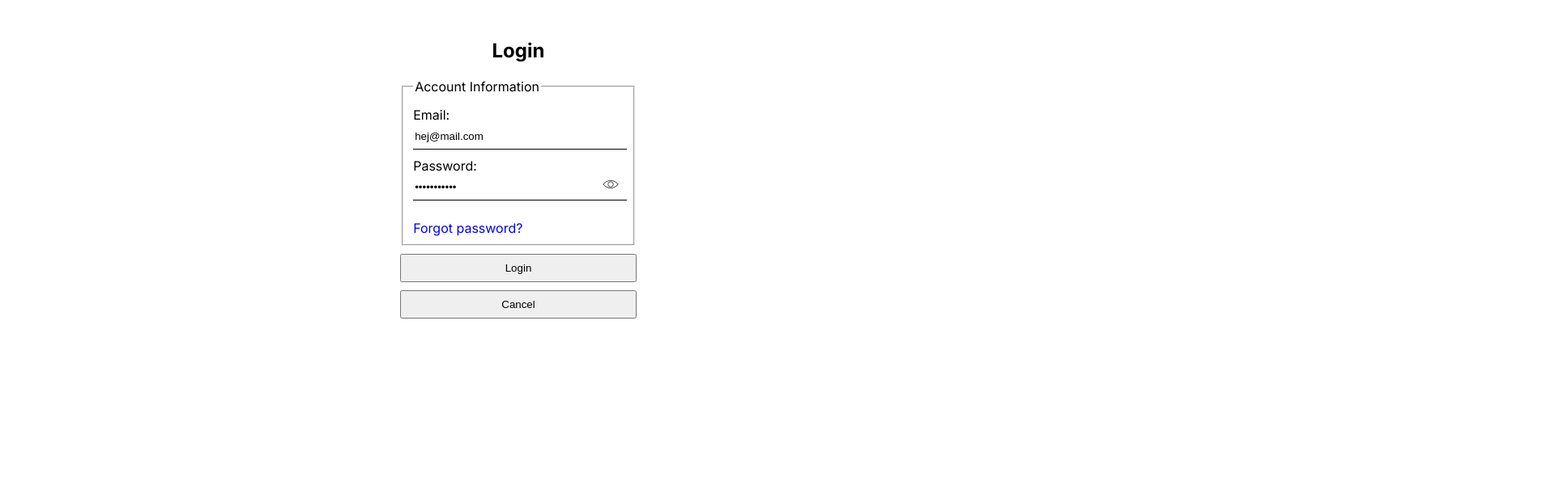
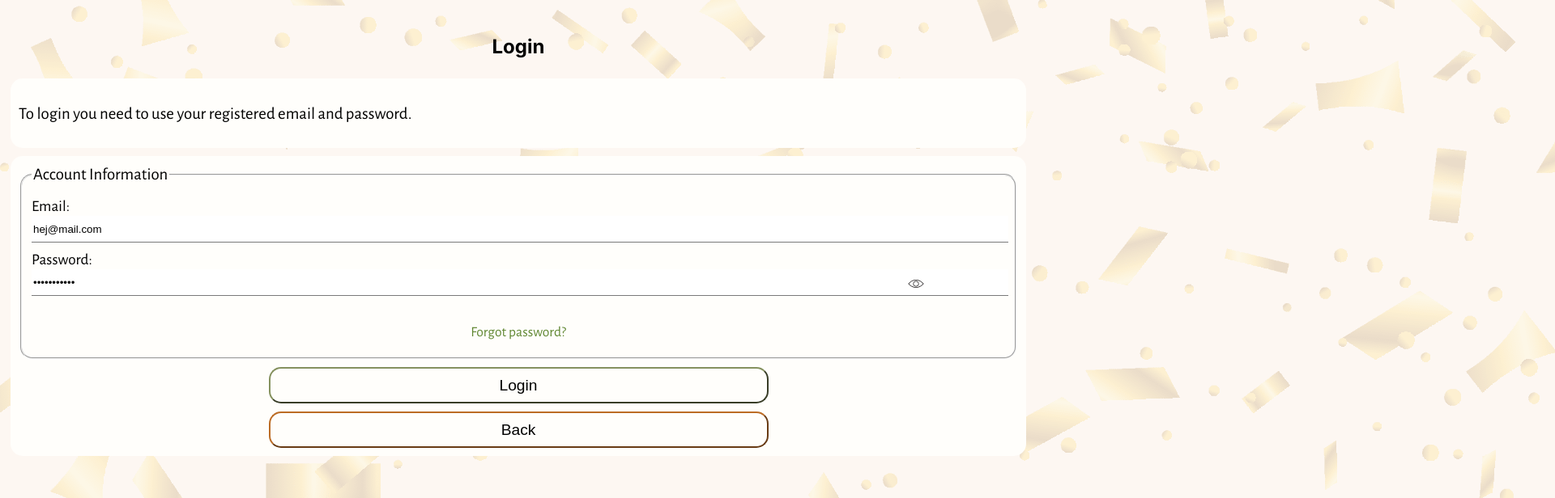
Before and after one commit to nanidam/degree-project-rendezevite, a Next.js app: page /login in a window 1280 px wide. Shown: the top 616 px of the page at 81% size, 1920 px wide, since content can reach past the window. Built offline with nearby package versions, Linux system fonts and the light colour scheme.

Commit message:
conditional rendering terms and conditions

```diff
--- a/app/components/loginRegisterForm.tsx
+++ b/app/components/loginRegisterForm.tsx
@@ -1,9 +1,8 @@
 "use client";
 
 import { useRouter } from "next/navigation";
-import { signIn } from "next-auth/react";
 import "./style/loginRegisterForm.scss";
-import SVG, { ReactSVG } from "react-svg";
+import { ReactSVG } from "react-svg";
 import React from "react";
 import { REGISTER_STATUS } from "@/utils/constants";
 import Link from "next/link";
@@ -30,6 +29,7 @@ const LoginRegisterForm: React.FC<LoginRegisterFormProps> = ({
     setShowPassword(!showPassword);
   };
 
+  //TODO: test all cases. Does every case need a break of their own?
   const handleAction = async (data: FormData) => {
     if (handleRegister) {
       const result = await handleRegister(data);
@@ -61,13 +61,25 @@ const LoginRegisterForm: React.FC<LoginRegisterFormProps> = ({
       {/* TODO: remove value when dev is done */}
       <section className="login-register-container">
         <h1>{loginRegisterHeader}</h1>
-        <form onSubmit={handleSubmit} action={handleAction}>
-          <fieldset>
-            <legend>Account Information</legend>
-            <article className="input-container">
-              <label htmlFor="email">Email:</label>
+        <article className="login-register-wrapper">
+          <p className="login-register-text">
+            To login you need to use your registered email and password.
+          </p>
+        </article>
+        <article className="login-register-wrapper">
+          <form
+            className="login-register-form"
+            onSubmit={handleSubmit}
+            action={handleAction}
+          >
+            <fieldset className="login-register-fieldset">
+              <legend className="login-register-legend">Account Information</legend>
+              <div className="input-container">
+                <label className="login-register-label" htmlFor="email">
+                  Email:
+                </label>
                 <input
-                className="inputfield"
+                  className="login-register-inputfield"
                   type="email"
                   id="email"
                   name="email"
@@ -75,11 +87,14 @@ const LoginRegisterForm: React.FC<LoginRegisterFormProps> = ({
                   value="hej@mail.com"
                   required
                 />
-            </article>
-            <article className="input-container">
-              <label htmlFor="password">Password:</label>
+              </div>
+
+              <div className="input-container">
+                <label className="login-register-label" htmlFor="password">
+                  Password:
+                </label>
                 <input
-                className="inputfield"
+                  className="login-register-inputfield"
                   type={showPassword ? "text" : "password"}
                   id="password"
                   name="password"
@@ -89,6 +104,7 @@ const LoginRegisterForm: React.FC<LoginRegisterFormProps> = ({
                   value="Testtest123"
                   required
                 />
+
                 {showPassword ? (
                   <ReactSVG
                     className="svg-eye"
@@ -102,25 +118,45 @@ const LoginRegisterForm: React.FC<LoginRegisterFormProps> = ({
                     onClick={handleTogglePasswordVisibility}
                   />
                 )}
-              {loginRegisterHeader === "Login" && (
+              </div>
+              <div className="password-terms">
+                {loginRegisterHeader === "Login" ? (
                   <Link className="forgot-password" href="/forgot-password">
                     Forgot password?
                   </Link>
+                ) : (
+                  <>
+                    <input
+                      className="terms-checkbox"
+                      type="checkbox"
+                      name="terms"
+                      required
+                    />
+                    <label className="terms-conditions" htmlFor="terms">
+                      By checking this, you agree to the{" "}
+                      <Link href="/terms-and-conditions">terms and conditions</Link>.
+                    </label>
+                  </>
                 )}
-            </article>
+              </div>
             </fieldset>
 
-          {registerMsg && <p className="error-message">{registerMsg}</p>}
+            {registerMsg && <p className="login-register-errorMsg">{registerMsg}</p>}
 
-          <article className="btns-container">
+            <div className="btns-container">
               <button className="login-register-btn" type="submit">
                 {loginRegisterHeader}
               </button>
-            <button className="cancel-btn" type="button" onClick={handleCancel}>
-              Cancel
+              <button
+                className="cancel-login-register-btn"
+                type="button"
+                onClick={handleCancel}
+              >
+                Back
               </button>
+            </div>
+          </form>
         </article>
-        </form>
       </section>
     </>
   );
--- a/app/components/style/loginRegisterForm.scss
+++ b/app/components/style/loginRegisterForm.scss
@@ -1,16 +1,47 @@
+@import "../../globals.scss";
+@import "../../../utils/constants.scss";
+@import "../../../utils/keyframes.scss";
+
 .login-register-container {
   display: flex;
   flex-direction: column;
   justify-content: center;
   align-items: center;
-  padding: 20px;
+  padding: 15px;
+
+  .login-register-wrapper {
+    background-color: $white;
+    border-radius: 15px;
+    margin: 5px 0;
+    padding: 10px;
+    width: 100%;
+    // animation: swingIn 0.5s ease-in-out forwards;
+
+    .login-register-text {
+      font-family: "Alegreya";
+      font-size: 1.3rem;
+    }
+
+    .login-register-form {
+      .login-register-fieldset {
+        border-radius: 15px;
+
+        .login-register-legend {
+          font-family: "Alegreya";
+          font-size: 1.3rem;
+        }
 
         .input-container {
-    margin-top: 10px;
+          margin: 10px 0;
 
-    .inputfield {
+          .login-register-label {
+            font-family: "Alegreya";
+            font-size: 1.2rem;
+          }
+
+          .login-register-inputfield {
             border: none;
-      border-bottom: 1px solid black;
+            border-bottom: 1px solid $grey;
             width: 100%;
             height: 30px;
           }
@@ -18,29 +49,74 @@
           .svg-eye {
             position: relative;
             left: 90%;
-      bottom: 30px;
+            bottom: 25px;
             cursor: pointer;
+          }
+        }
+
+        .password-terms {
+          margin-bottom: 10px;
+          display: flex;
+          flex-direction: row;
+          justify-content: space-around;
+          align-items: center;
+
+          .terms-checkbox {
+            height: 30px;
+            width: 30px;
+            margin: 0 10px;
+          }
+
+          .terms-conditions {
+            margin-right: 5px;
           }
 
           .forgot-password {
             text-decoration: none;
+            color: $green;
+            font-family: "Alegreya";
+            font-size: 1.1rem;
+            cursor: pointer;
+          }
         }
       }
 
       .btns-container {
-    margin-top: 10px;
+        display: flex;
+        flex-direction: column;
+        justify-content: center;
+        align-items: center;
 
         .login-register-btn,
-    .cancel-btn {
-      width: 100%;
-      height: 35px;
-      margin-bottom: 10px;
+        .cancel-login-register-btn {
+          margin-top: 10px;
+          height: 45px;
+          border-radius: 15px;
+          width: 50%;
+          background-color: transparent;
+          font-size: 1.2rem;
           transition: ease-in-out 0.3s;
           cursor: pointer;
+        }
 
-      &:hover {
-        background-color: grey;
+        .login-register-btn {
+          border-color: $olive-green;
+        }
+
+        .cancel-login-register-btn {
+          border-color: $rusty-orange;
+        }
+
+        .login-register-btn:hover {
+          background: $olive-green;
+          color: $off-white;
+        }
+
+        .cancel-login-register-btn:hover {
+          background: $rusty-orange;
+          color: $off-white;
         }
       }
     }
   }
+}
```
Lines whose indentation alone changed are shown as unchanged.
